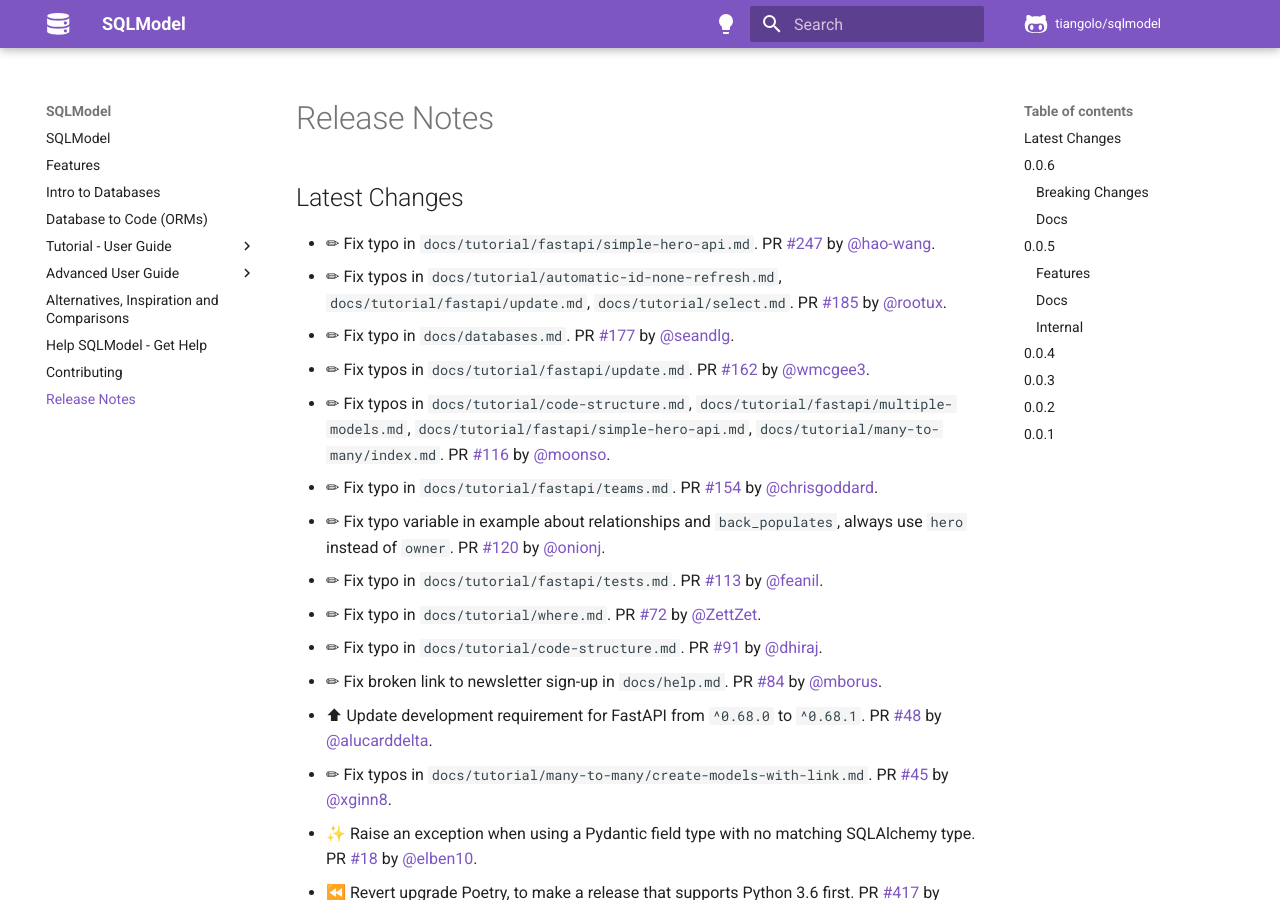
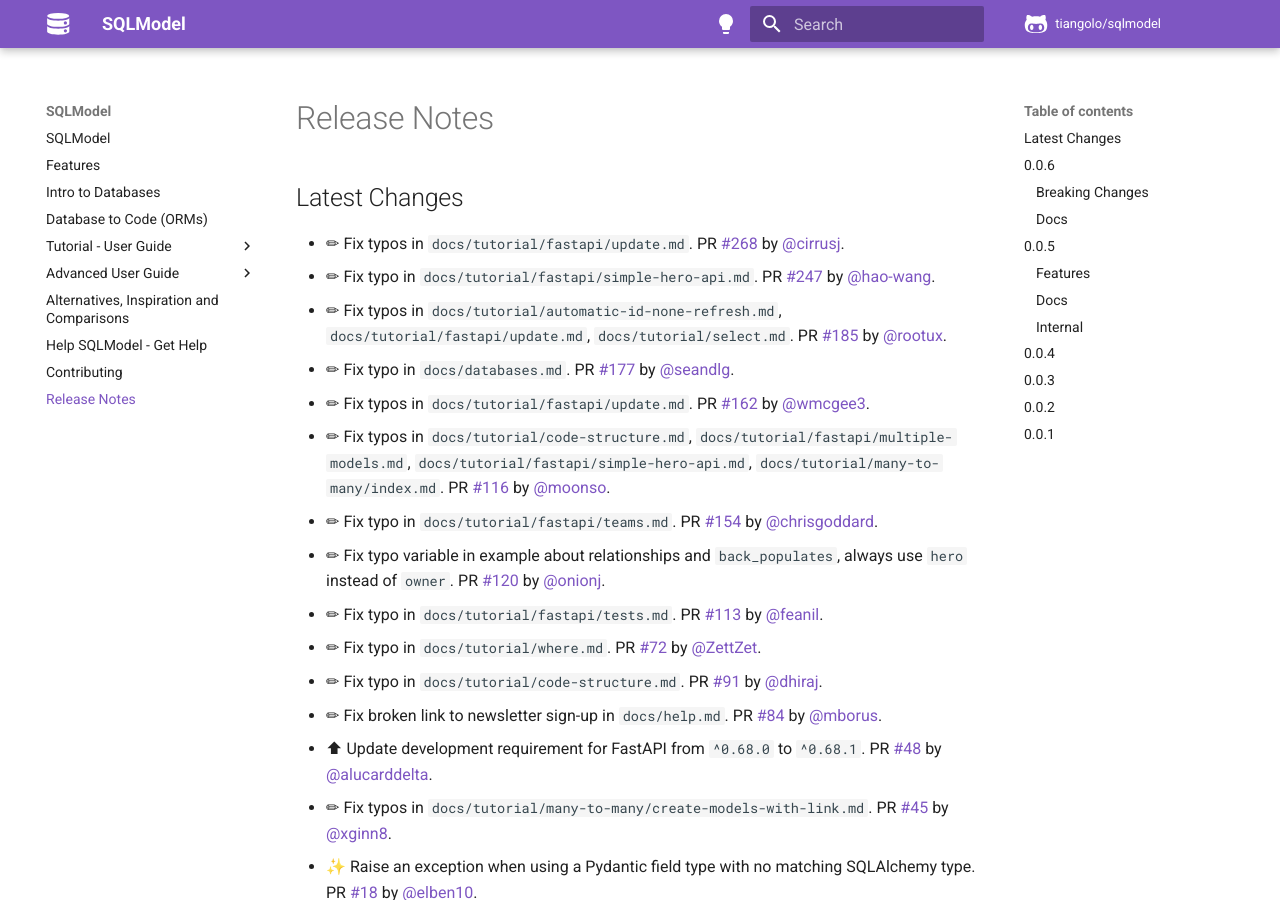
Before and after one commit to upmorpheus/Laravel-perfect, an MkDocs documentation site: the page built from docs/release-notes.md, in a window 1280 px wide and 900 px high. Built offline with MkDocs 1.6.1 and Material for MkDocs 9.7.7, drawn with Linux system fonts in a browser that asks for light colours; comment, search, counter and statistics services are not loaded.

Commit message:
📝 Update release notes

```diff
--- a/docs/release-notes.md
+++ b/docs/release-notes.md
@@ -2,6 +2,7 @@
 
 ## Latest Changes
 
+* ✏ Fix typos in `docs/tutorial/fastapi/update.md`. PR [#268](https://github.com/tiangolo/sqlmodel/pull/268) by [@cirrusj](https://github.com/cirrusj).
 * ✏ Fix typo in `docs/tutorial/fastapi/simple-hero-api.md`. PR [#247](https://github.com/tiangolo/sqlmodel/pull/247) by [@hao-wang](https://github.com/hao-wang).
 * ✏ Fix typos in `docs/tutorial/automatic-id-none-refresh.md`, `docs/tutorial/fastapi/update.md`, `docs/tutorial/select.md`. PR [#185](https://github.com/tiangolo/sqlmodel/pull/185) by [@rootux](https://github.com/rootux).
 * ✏ Fix typo in `docs/databases.md`. PR [#177](https://github.com/tiangolo/sqlmodel/pull/177) by [@seandlg](https://github.com/seandlg).
```
